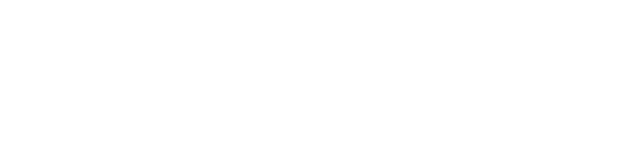
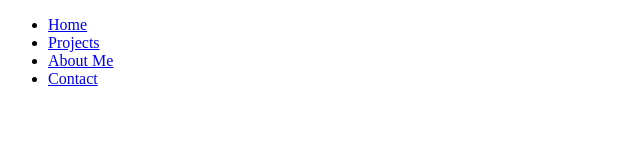
Before and after one commit to cuzzi06/portfolio-site, a plain HTML site: page index.html in a window 1280 px wide. Shown: the whole page, without its empty margins (0-640 px from the left). Drawn offline with Linux system fonts and the light colour scheme.

Commit message:
feat: add nav links and section ids for anchor navigation

```diff
--- a/index.html
+++ b/index.html
@@ -7,13 +7,20 @@
   </head>
   <body>
     <header>
-      <nav></nav>
+      <nav>
+        <ul class="nav-links">
+          <li><a href="#home">Home</a></li>
+          <li><a href="#projects">Projects</a></li>
+          <li><a href="#about-me">About Me</a></li>
+          <li><a href="#contact">Contact</a></li>
+        </ul>
+      </nav>
     </header>
     <main>
-      <section></section>
-      <section></section>
-      <section></section>
-      <section></section>
+      <section id="home"></section>
+      <section id="projects"></section>
+      <section id="about-me"></section>
+      <section id="contact"></section>
     </main>
     <footer></footer>
   </body>
```
